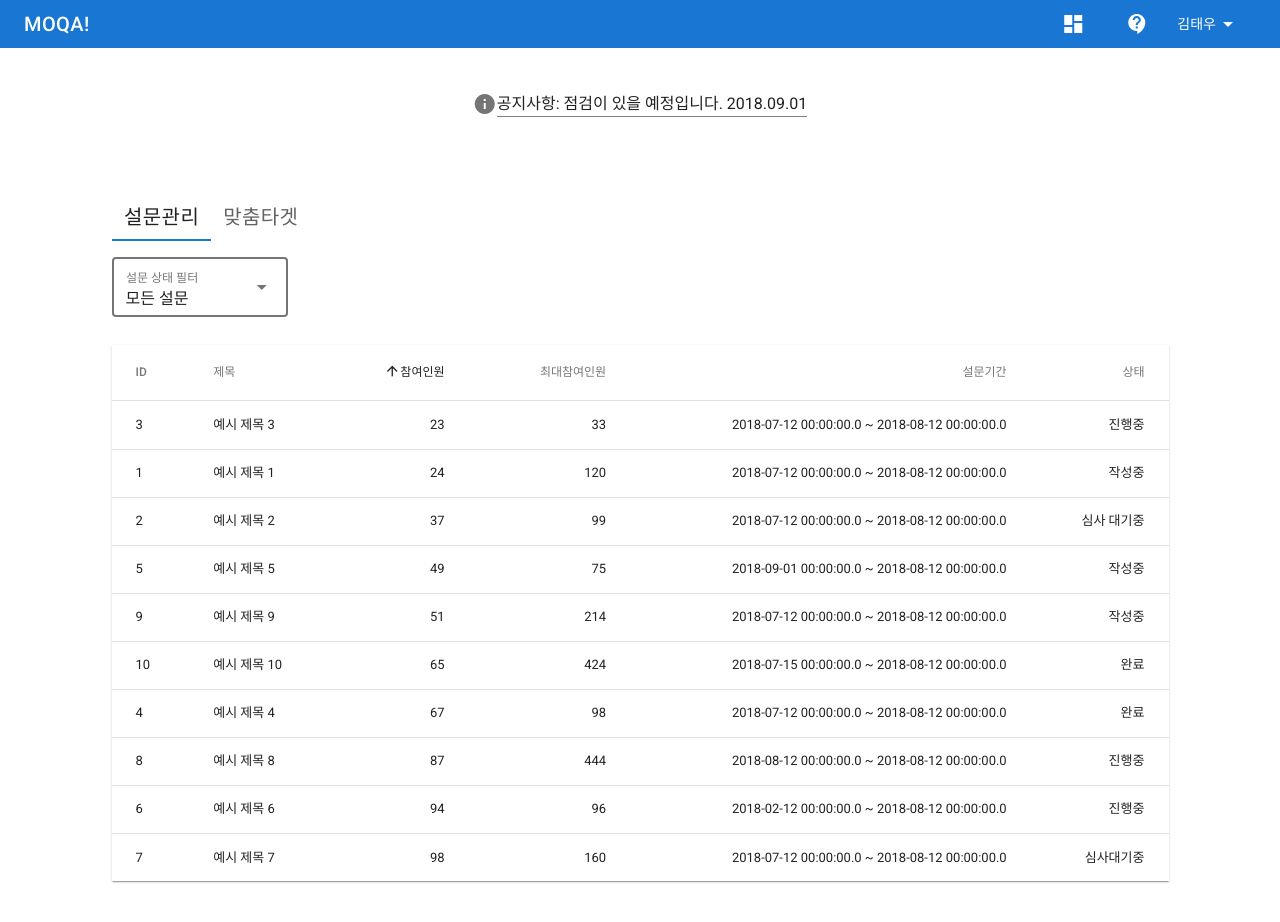
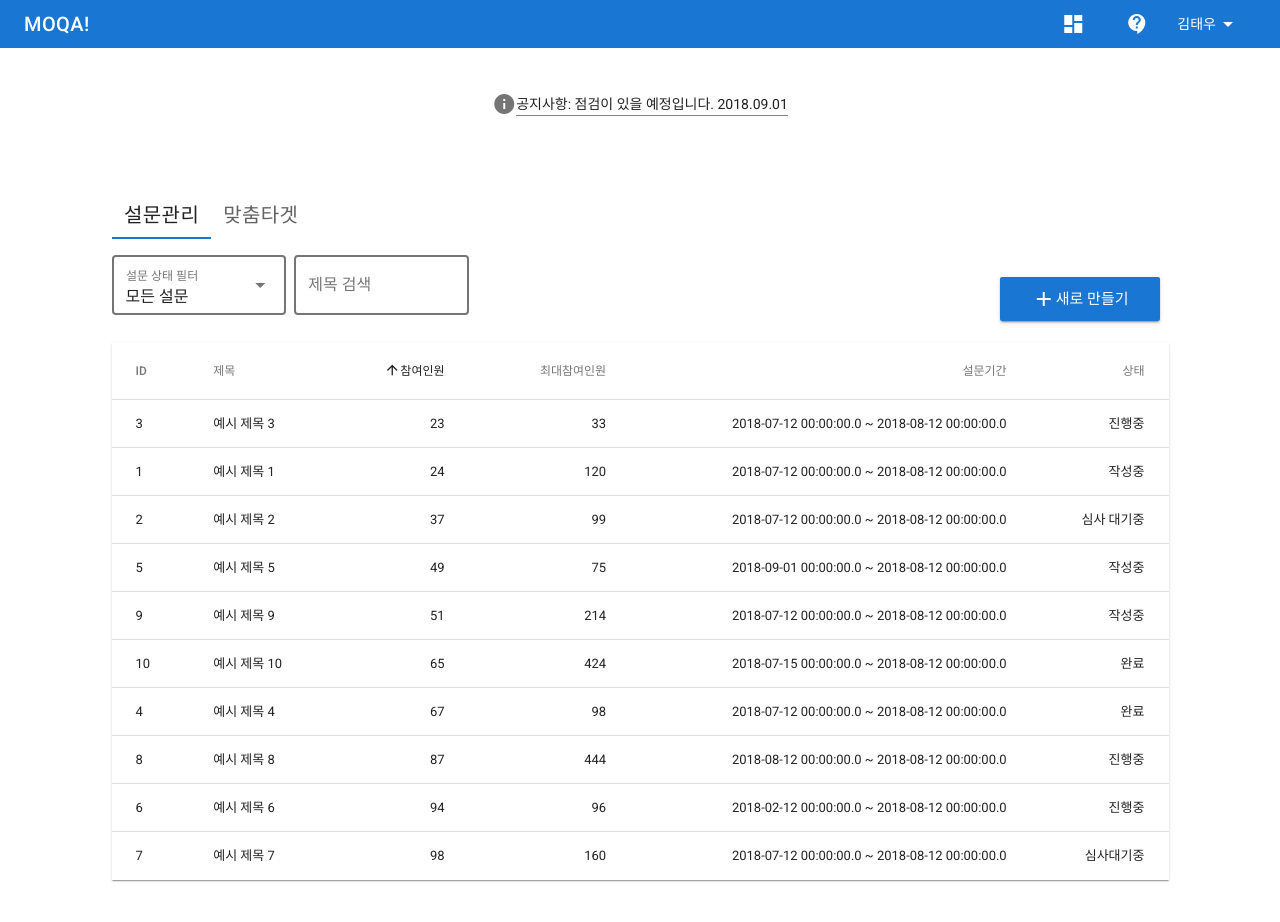
Before and after one commit to kim-taewoo/moqa-drag-console, a Vue app: page / in a window 1280 px wide. Shown: the top 922 px of the page. Built offline with nearby package versions, Linux system fonts and the light colour scheme.

Commit message:
설문 제목검색 기능 추가 및 추가 로직

```diff
--- a/src/components/DashBoard.vue
+++ b/src/components/DashBoard.vue
@@ -3,7 +3,7 @@
     <v-layout justify-center>
       <v-flex class="text-xs-center notice">
         <span><v-icon>info</v-icon></span>
-        <p class="notice-content subheading">공지사항: 점검이 있을 예정입니다. <span>2018.09.01</span></p>
+        <p class="notice-content body-1">공지사항: 점검이 있을 예정입니다. <span>2018.09.01</span></p>
       </v-flex>
     </v-layout>
 
--- a/src/components/FitTarget.vue
+++ b/src/components/FitTarget.vue
@@ -1,5 +1,11 @@
 <template>
-  <h3>Lorem ipsum dolor sit amet consectetur adipisicing elit. Nesciunt iure odit aliquam at corporis, consequuntur, aut animi distinctio dolorem nulla suscipit? Consectetur tempore accusamus consequatur similique quam distinctio earum amet?</h3>
+  <v-container>
+    <v-layout mt3>
+      <v-flex>
+        <h2>Lorem ipsum dolor sit amet consectetur adipisicing elit. Quae, reiciendis asperiores! Ea, enim, voluptatem cum ad deserunt nesciunt corporis fuga amet est expedita nostrum dolor eum incidunt et doloribus architecto?</h2>
+      </v-flex>
+    </v-layout>
+  </v-container>
 </template>
 
 <script>
--- a/src/components/SurveyList.vue
+++ b/src/components/SurveyList.vue
@@ -1,17 +1,30 @@
 <template>
   <v-container class="pa-0">
     <v-layout class="mt-3">
-      <v-flex xs2>
+      <v-flex xs12 sm6 md3>
         <v-select
           v-model="searchStatus"
           :items="filter_status"
           label="설문 상태 필터"
           outline
-
         ></v-select>
       </v-flex>
+      <v-flex ml-2 xs12 sm6 md3>
+        <v-text-field
+          label="제목 검색"
+          outline
+          height="60px"
+          v-model="searchTitle"
+        ></v-text-field>
+      </v-flex>
+      <v-flex text-xs-right xs12>
+        <v-btn top large class="primary">
+          <v-icon dark>add</v-icon>
+          새로 만들기
+        </v-btn>
+      </v-flex>
     </v-layout>
-    <v-layout>
+    <v-layout justify-center>
       <v-flex>
         <v-data-table
           :headers="headers"
@@ -38,11 +51,20 @@
     name: 'SurveyList',
     computed: {
       filteredSurveys() {
-        if (this.searchStatus == '모든 설문') {
+        if (this.searchStatus == '모든 설문' && this.searchTitle == '') {
           return this.loadedSurveys
-        } else {
+        } else if (this.searchStatus != '모든 설문' && this.searchTitle == '') {
           return this.loadedSurveys.filter(survey => {
             return survey.status == this.searchStatus
+          })
+        }
+        else if (this.searchStatus != '모든 설문' && this.searchTitle ) {
+          return this.loadedSurveys.filter(survey =>{
+            return survey.status == this.searchStatus && survey.title.toLowerCase().includes(this.searchTitle.toLowerCase())
+          })
+        } else if (this.searchStatus == '모든 설문' && this.searchTitle) {
+          return this.loadedSurveys.filter(survey => {
+            return survey.title.toLowerCase().includes(this.searchTitle.toLowerCase())
           })
         }
       }
@@ -51,6 +73,7 @@
       return {
         filter_status: ['모든 설문','작성중','심사 대기중','진행중','완료'],
         searchStatus: '모든 설문',
+        searchTitle: '',
         headers: [
           {
             text: 'ID',
```
Also changed, not shown: 1 other file (tests, documents, lock files or other folders).
